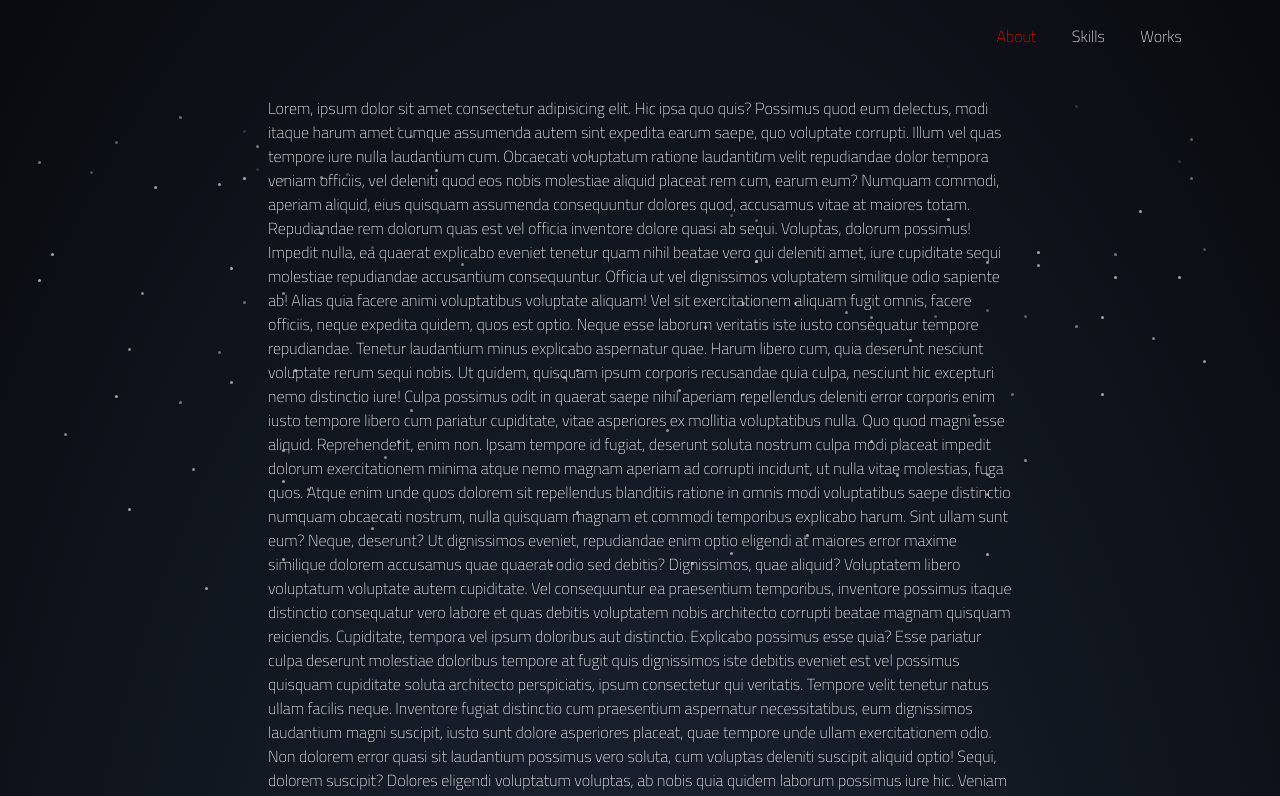
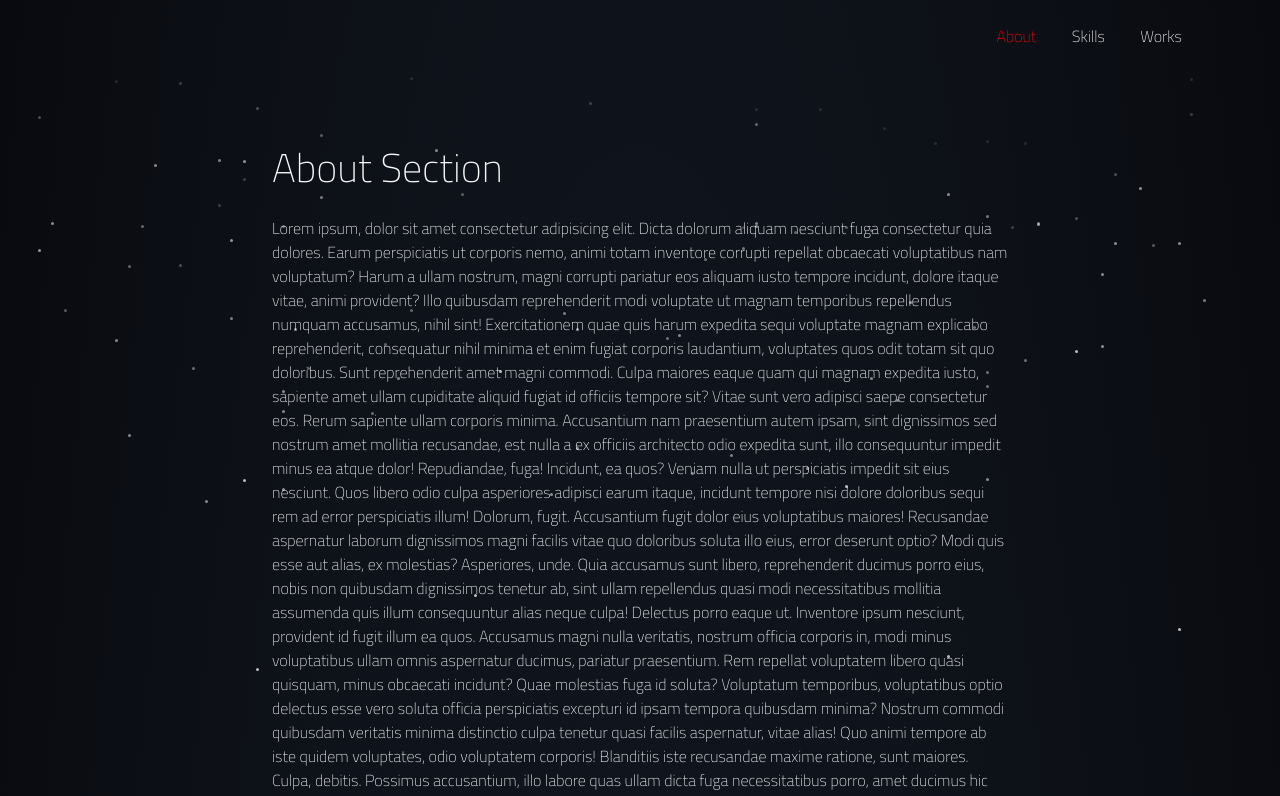
Before and after one commit to LucaSpennato/Luca-Spennato, a Vue app: page / in a window 1280 px wide. Shown: the top 796 px of the page. Built offline with nearby package versions, Linux system fonts and the light colour scheme.

Commit message:
feat: :sparkles: processing and emitting the position for scrollspy

```diff
--- a/src/pages/MainComponent.vue
+++ b/src/pages/MainComponent.vue
@@ -1,42 +1,59 @@
 <template>
 
-    <main class="container py-5 my-5 text-white" @click="test()">
+    <main class="container-fluid py-5 my-5 text-light">
 
-        <div class="col-8 m-auto">
-            Lorem, ipsum dolor sit amet consectetur adipisicing elit. Hic ipsa quo quis? Possimus quod eum delectus, modi itaque harum amet cumque assumenda autem sint expedita earum saepe, quo voluptate corrupti.
-            Illum vel quas tempore iure nulla laudantium cum. Obcaecati voluptatum ratione laudantium velit repudiandae dolor tempora veniam officiis, vel deleniti quod eos nobis molestiae aliquid placeat rem cum, earum eum?
-            Numquam commodi, aperiam aliquid, eius quisquam assumenda consequuntur dolores quod, accusamus vitae at maiores totam. Repudiandae rem dolorum quas est vel officia inventore dolore quasi ab sequi. Voluptas, dolorum possimus!
-            Impedit nulla, ea quaerat explicabo eveniet tenetur quam nihil beatae vero qui deleniti amet, iure cupiditate sequi molestiae repudiandae accusantium consequuntur. Officia ut vel dignissimos voluptatem similique odio sapiente ab!
-            Alias quia facere animi voluptatibus voluptate aliquam! Vel sit exercitationem aliquam fugit omnis, facere officiis, neque expedita quidem, quos est optio. Neque esse laborum veritatis iste iusto consequatur tempore repudiandae.
-            Tenetur laudantium minus explicabo aspernatur quae. Harum libero cum, quia deserunt nesciunt voluptate rerum sequi nobis. Ut quidem, quisquam ipsum corporis recusandae quia culpa, nesciunt hic excepturi nemo distinctio iure!
-            Culpa possimus odit in quaerat saepe nihil aperiam repellendus deleniti error corporis enim iusto tempore libero cum pariatur cupiditate, vitae asperiores ex mollitia voluptatibus nulla. Quo quod magni esse aliquid.
-            Reprehenderit, enim non. Ipsam tempore id fugiat, deserunt soluta nostrum culpa modi placeat impedit dolorum exercitationem minima atque nemo magnam aperiam ad corrupti incidunt, ut nulla vitae molestias, fuga quos.
-            Atque enim unde quos dolorem sit repellendus blanditiis ratione in omnis modi voluptatibus saepe distinctio numquam obcaecati nostrum, nulla quisquam magnam et commodi temporibus explicabo harum. Sint ullam sunt eum?
-            Neque, deserunt? Ut dignissimos eveniet, repudiandae enim optio eligendi at maiores error maxime similique dolorem accusamus quae quaerat odio sed debitis? Dignissimos, quae aliquid? Voluptatem libero voluptatum voluptate autem cupiditate.
-            Vel consequuntur ea praesentium temporibus, inventore possimus itaque distinctio consequatur vero labore et quas debitis voluptatem nobis architecto corrupti beatae magnam quisquam reiciendis. Cupiditate, tempora vel ipsum doloribus aut distinctio.
-            Explicabo possimus esse quia? Esse pariatur culpa deserunt molestiae doloribus tempore at fugit quis dignissimos iste debitis eveniet est vel possimus quisquam cupiditate soluta architecto perspiciatis, ipsum consectetur qui veritatis.
-            Tempore velit tenetur natus ullam facilis neque. Inventore fugiat distinctio cum praesentium aspernatur necessitatibus, eum dignissimos laudantium magni suscipit, iusto sunt dolore asperiores placeat, quae tempore unde ullam exercitationem odio.
-            Non dolorem error quasi sit laudantium possimus vero soluta, cum voluptas deleniti suscipit aliquid optio! Sequi, dolorem suscipit? Dolores eligendi voluptatum voluptas, ab nobis quia quidem laborum possimus iure hic.
-            Veniam enim natus hic minima! In ex, soluta vero adipisci earum corrupti architecto nihil doloremque deleniti odio eaque consectetur officia temporibus aperiam voluptates pariatur mollitia quis reiciendis sed non quisquam.
-            Cumque soluta maiores dicta enim. Architecto veritatis laboriosam magnam harum fugit doloremque, ducimus quae facere repudiandae delectus vel, repellendus officia aut. Commodi, saepe soluta. Quibusdam ullam ducimus quam omnis nemo.
-            Quo, ratione dignissimos dolores quae reiciendis dicta numquam similique voluptatem dolore soluta. Est obcaecati, nostrum harum deserunt explicabo aspernatur eius aperiam amet at dignissimos quasi accusantium, repellat repudiandae sunt cumque.
-            Facilis dolores qui molestiae officiis quos et reiciendis non distinctio aliquid sequi cupiditate nihil neque, corporis eum. Asperiores reiciendis libero numquam minus iure. Sequi eum laudantium inventore similique nostrum. Eveniet!
-            Explicabo quas nesciunt ab quos ipsa perspiciatis odit, illum, expedita incidunt doloremque doloribus hic eaque consequatur cum iusto eveniet cumque? Asperiores excepturi eum nesciunt est atque molestiae commodi, eligendi adipisci.
-            A in consequatur nobis explicabo dicta reiciendis sequi provident sunt rem numquam vel amet quaerat nisi vero, modi, expedita voluptatem doloremque iste cum deleniti tempore! Ipsam magnam est necessitatibus culpa.
-        </div>
+        <AboutSection @sectionsInfos="aboutInfos" />
+
+        <SkillsSection @sectionsInfos="skillsInfo" />
 
     </main>
 
 </template>
 
 <script>
+import AboutSection from '../components/mainComponents/AboutSection.vue';
+import SkillsSection from '../components/mainComponents/SkillsSection.vue';
+
 export default {
     name: 'MainComponent',
+    components:{
+        AboutSection,
+        SkillsSection,
+    },
+    data(){
+      return{
+        currentScrollYPosition: 0,
+        sectionsParams: [],
+      }
+    },
     methods:{
-        test(){
-            alert('ciao')
+     scrollSpy(){
+      this.currentScrollYPosition = window.scrollY;
+      // console.log(this.sectionsParams, 'ciao')
+      this.sectionsParams.forEach(section => {
+        if(this.currentScrollYPosition >= section.offsetTop && this.currentScrollYPosition < section.sectionHeight){
+           this.$emit('currentSectionOnScroll', section.position);
         }
-    }
+
+      });
+
+      },
+      aboutInfos(params){
+       console.log(params, 'about arrivato')
+       this.sectionsParams.push(params)
+
+      },
+      skillsInfo(params){
+        console.log(params, 'skill arrivato')
+         this.sectionsParams.push(params)
+      }
+    },
+    created () {
+      window.addEventListener('scroll', this.scrollSpy);
+    },
+    destroyed () {
+      window.removeEventListener('scroll', this.scrollSpy);
+    },
 }
 </script>
 
```
